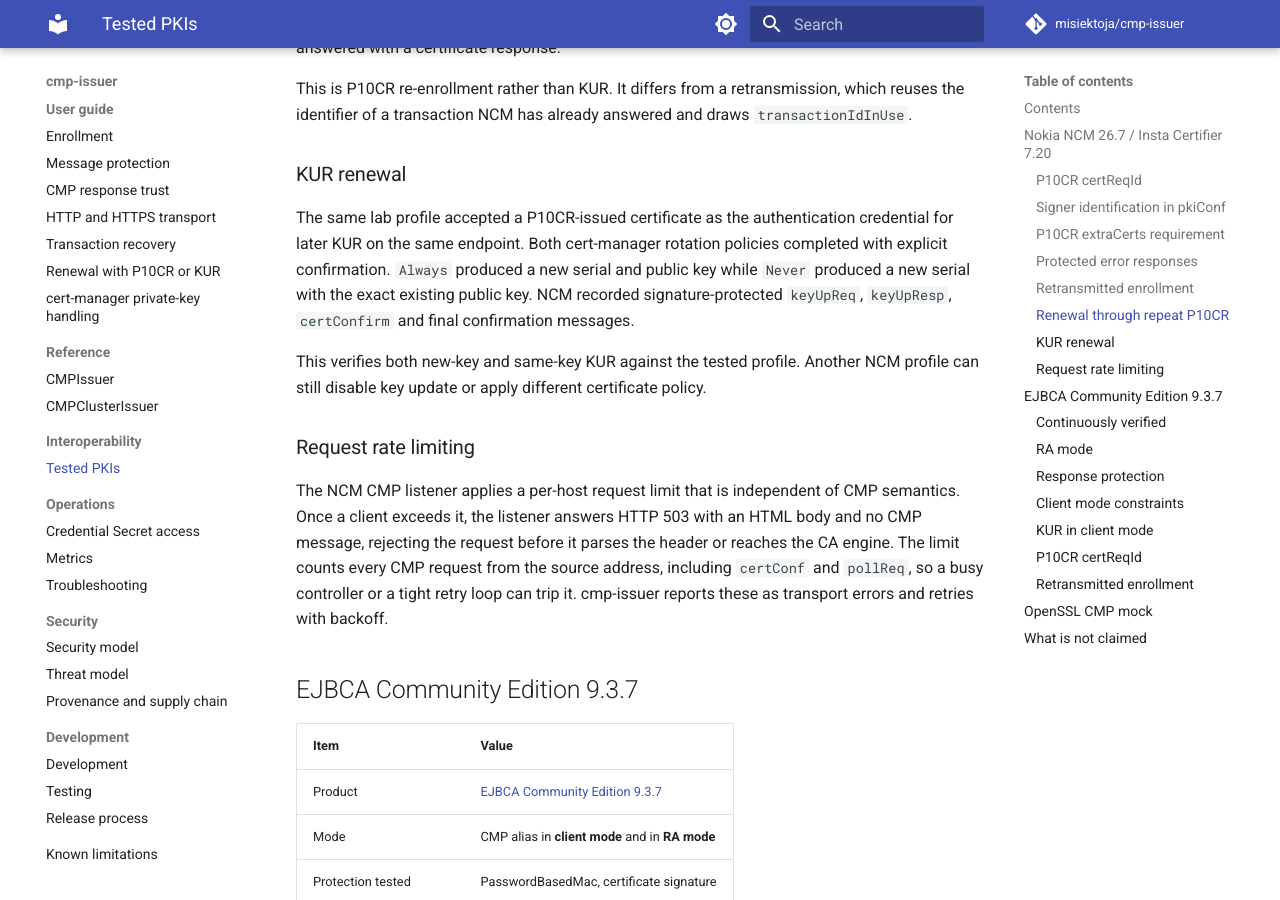
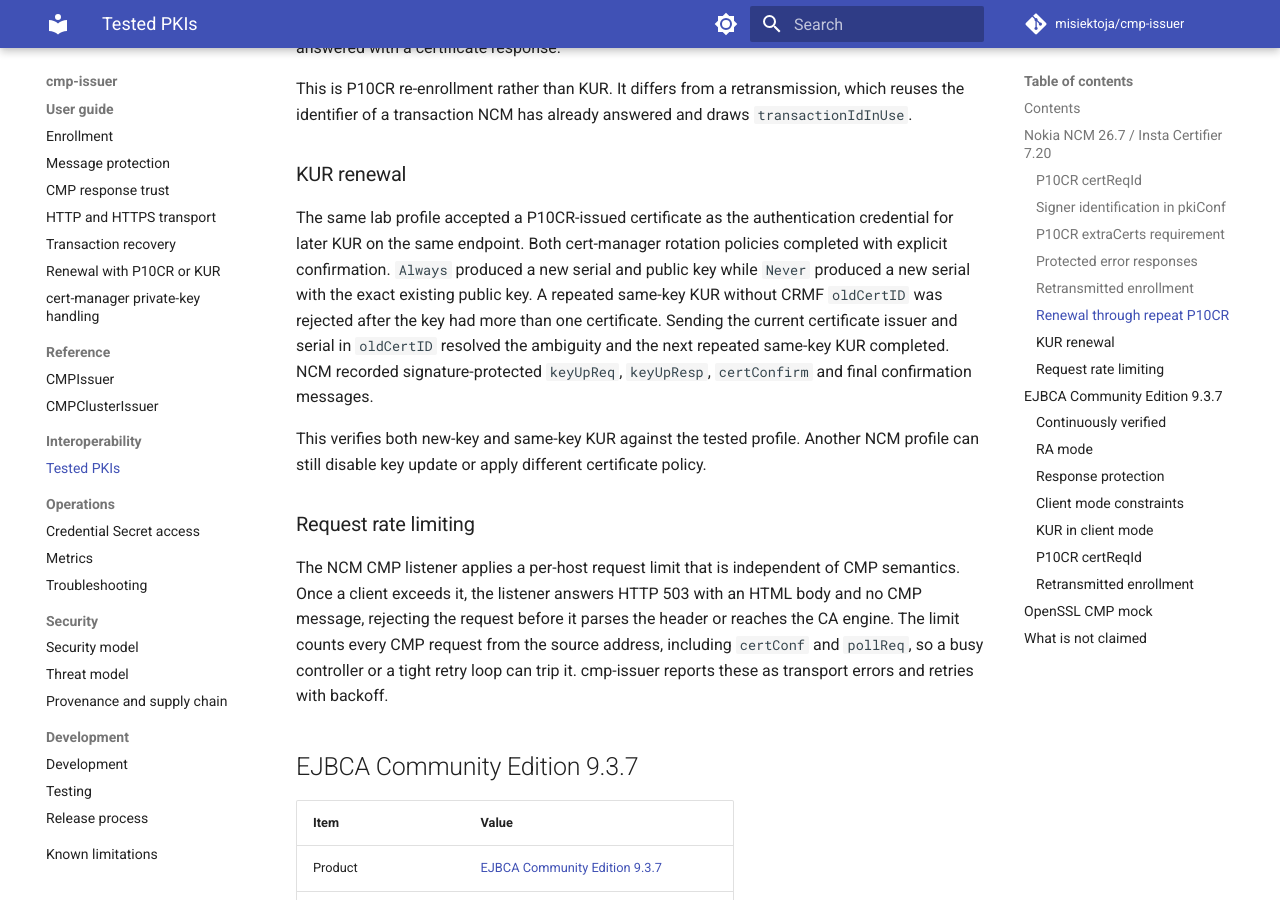
Before and after one commit to misiektoja/cmp-issuer, an MkDocs documentation site: the page built from docs/interoperability/tested-pkis.md, in a window 1280 px wide and 900 px high, scrolled down 1914 px. Built offline with MkDocs 1.6.1 and Material for MkDocs 9.7.7, drawn with Linux system fonts in a browser that asks for light colours; comment, search, counter and statistics services are not loaded.

Commit message:
docs(interoperability): record repeated NCM KUR
Signed-off-by: misiektoja <misiektoja-github@rm-rf.ninja>

```diff
--- a/docs/interoperability/tested-pkis.md
+++ b/docs/interoperability/tested-pkis.md
@@ -50,7 +50,7 @@
 
 ### KUR renewal
 
-The same lab profile accepted a P10CR-issued certificate as the authentication credential for later KUR on the same endpoint. Both cert-manager rotation policies completed with explicit confirmation. `Always` produced a new serial and public key while `Never` produced a new serial with the exact existing public key. NCM recorded signature-protected `keyUpReq`, `keyUpResp`, `certConfirm` and final confirmation messages.
+The same lab profile accepted a P10CR-issued certificate as the authentication credential for later KUR on the same endpoint. Both cert-manager rotation policies completed with explicit confirmation. `Always` produced a new serial and public key while `Never` produced a new serial with the exact existing public key. A repeated same-key KUR without CRMF `oldCertID` was rejected after the key had more than one certificate. Sending the current certificate issuer and serial in `oldCertID` resolved the ambiguity and the next repeated same-key KUR completed. NCM recorded signature-protected `keyUpReq`, `keyUpResp`, `certConfirm` and final confirmation messages.
 
 This verifies both new-key and same-key KUR against the tested profile. Another NCM profile can still disable key update or apply different certificate policy.
 
```
